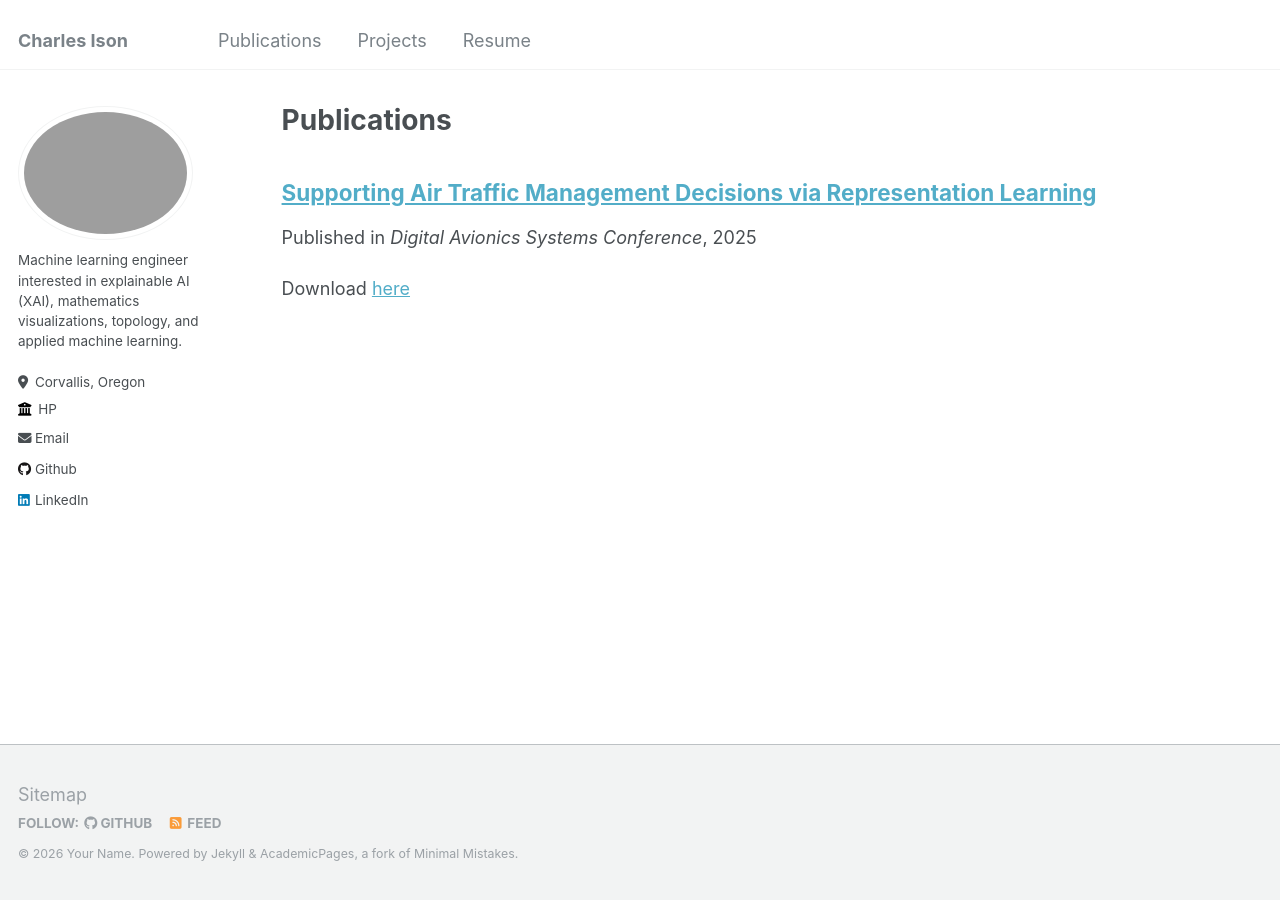
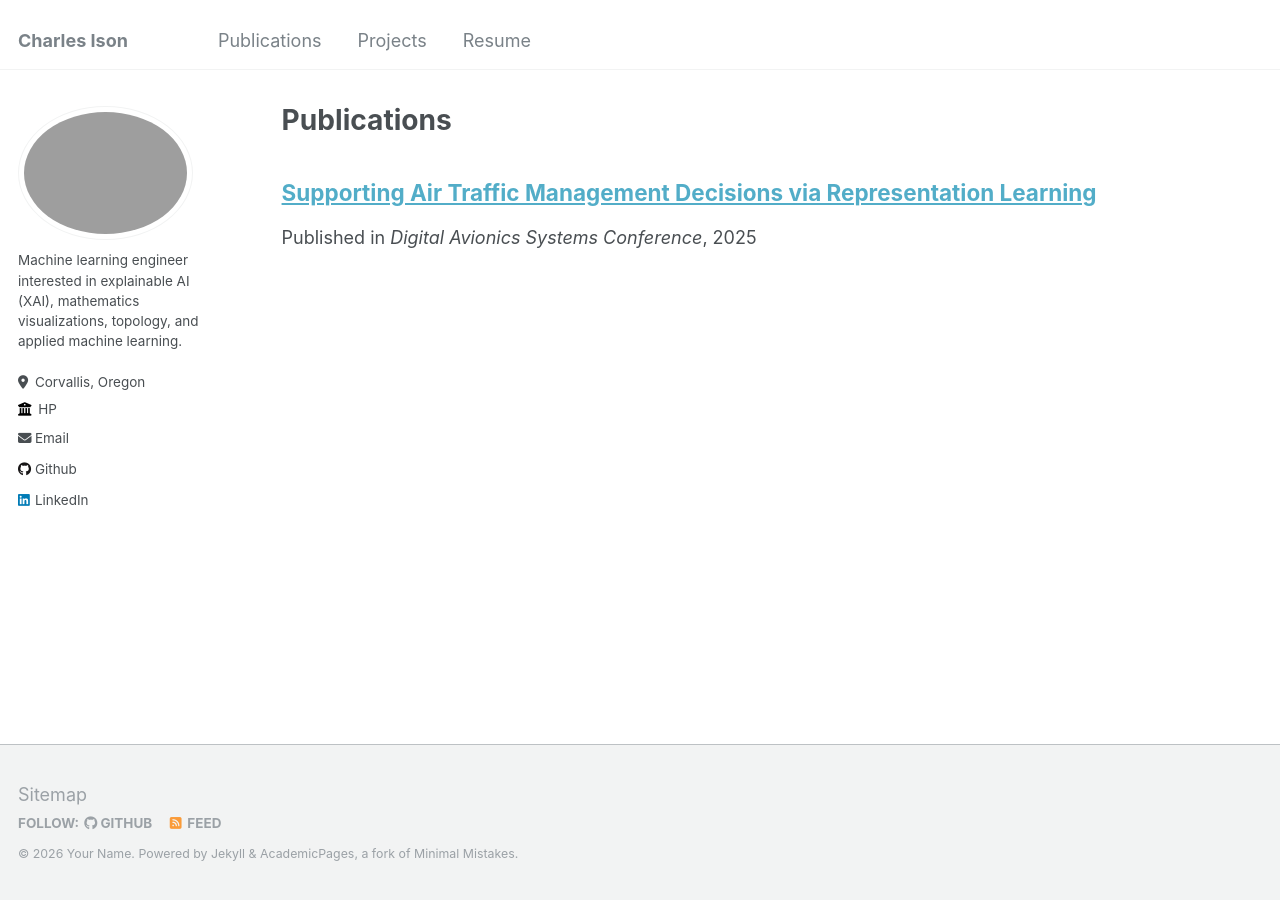
Before and after one commit to charles-ison/charles-ison.github.io, a Jekyll site: the page built from _pages/publications.md, in a window 1280 px wide. Built offline with Jekyll 4.4.1, drawn with Linux system fonts in a browser that asks for light colours.

Commit message:
Removing download link for publications.

```diff
--- a/_includes/archive-single.html
+++ b/_includes/archive-single.html
@@ -52,13 +52,5 @@
     <p class="archive__item-excerpt" itemprop="description"><p>{{ post.excerpt | markdownify | remove: '<p>' | remove: '</p>' }}<strong><a href="{{ base_path }}{{ post.url }}" rel="permalink"> Read more</a></strong></p></p>
     {% endif %}
 
-    {% if post.citation and post.paperurl %}
-      <p>Recommended citation: {{ post.citation }} <a href="{{ post.paperurl }}">{{ post.paperurl }}</a></p>
-    {% elsif post.citation %}
-      <p>Recommended citation: {{ post.citation }} </p>
-    {% elsif post.paperurl %}
-      <p class="wordwrap">Download <a href=" {{ post.paperurl }} ">here</a></p>
-    {% endif %}
-
   </article>
 </div>
```
